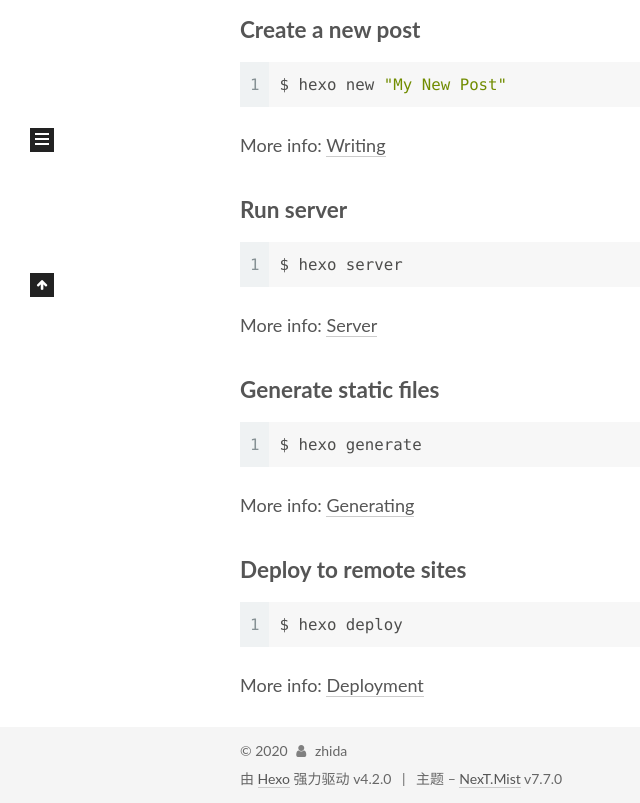
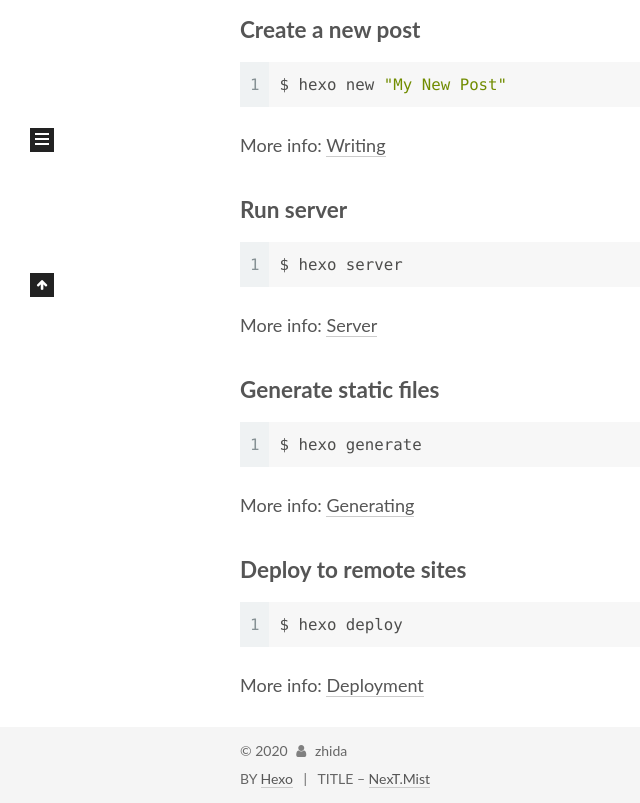
Before and after one commit to dreamofotherlife/dreamofotherlife.github.io, a plain HTML site: page index.html in a window 1280 px wide. Shown: the part 603-1406 px from the top of the page, without its empty margins (0-640 px from the left). Drawn offline with Linux system fonts and the light colour scheme; no server answers.

Commit message:
Site updated: 2020-05-18 11:46:40

```diff
--- a/index.html
+++ b/index.html
@@ -411,10 +411,10 @@
   </span>
   <span class="author" itemprop="copyrightHolder">zhida</span>
 </div>
-  <div class="powered-by">由 <a href="https://hexo.io/" class="theme-link" rel="noopener" target="_blank">Hexo</a> 强力驱动 v4.2.0
+  <div class="powered-by">BY <a href="https://hexo.io/" class="theme-link" rel="noopener" target="_blank">Hexo</a>
   </div>
   <span class="post-meta-divider">|</span>
-  <div class="theme-info">主题 – <a href="https://mist.theme-next.org/" class="theme-link" rel="noopener" target="_blank">NexT.Mist</a> v7.7.0
+  <div class="theme-info">TITLE – <a href="https://mist.theme-next.org/" class="theme-link" rel="noopener" target="_blank">NexT.Mist</a>
   </div>
 
 
```
